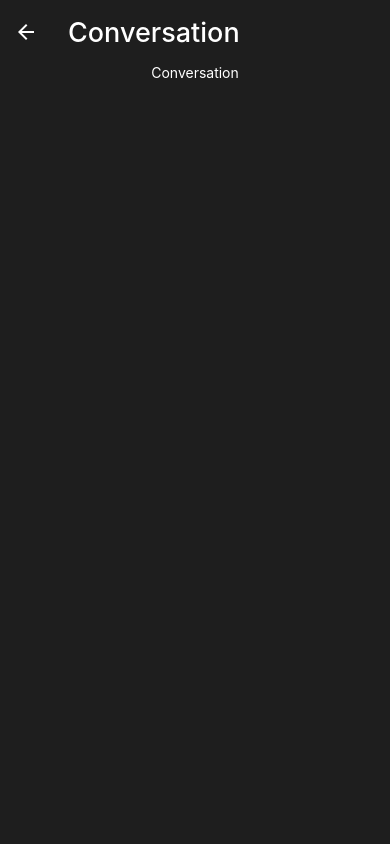
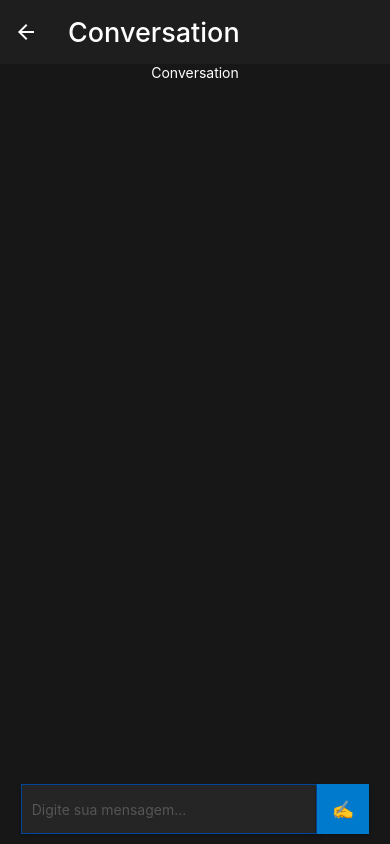
Before and after one commit to Gilbertosr5/ChatApp-frontend, a React Native app: screen /Conversation in a window 390 px wide. Built offline with nearby package versions, Linux system fonts and the light colour scheme.

Commit message:
Input Component and Conversation Screen

```diff
--- /dev/null
+++ b/src/components/Input.jsx
@@ -0,0 +1,49 @@
+import { useState } from "react";
+import { StyleSheet, TextInput } from "react-native";
+
+const Input = ({placeholder, width, height, type})=>{
+    const [text, onChangeText] = useState("");
+    const [number, onChangeNumber] = useState("");
+    if(type=="numeric"){
+        return(
+            <TextInput
+            style={[styles.input, {width: width, height: height}]}
+            value={number}
+            onChangeText={onChangeNumber}
+            placeholder={placeholder}
+            placeholderTextColor="#555"
+            keyboardType="numeric"
+          />
+        )
+    }else{
+        return(
+            <TextInput
+                style={[styles.input, {width: width, height: height }]}
+                value={text}
+                onChangeText={onChangeText}
+                placeholder={placeholder}
+                placeholderTextColor="#555"
+              />
+        )
+    }
+}
+
+export default Input;
+
+const styles = StyleSheet.create({
+    input: {
+        borderWidth: 1,
+        borderColor: "#004799",
+        padding: 10,
+        backgroundColor: "#252526",
+        shadowColor: "#000",
+        shadowOffset: {
+          width: 0,
+          height: 2,
+        },
+        shadowOpacity: 0.25,
+        shadowRadius: 3.84,
+        elevation: 5,
+        color: "white",
+      },
+})
--- a/src/screens/Conversation/index.jsx
+++ b/src/screens/Conversation/index.jsx
@@ -1,9 +1,17 @@
-import { View, Text, StyleSheet } from "react-native";
+import { View, Text, StyleSheet, Pressable } from "react-native";
+import Input from "../../components/input";
 
 const Conversation = () => {
   return (
     <View style={styles.homeContainer}>
       <Text style={{ color: "white" }}>Conversation</Text>
+      <View style={styles.messagesContainer}></View>
+      <View style={styles.writeContainer}>
+        <Input width={"80%"} height={50} placeholder="Digite sua mensagem..." />
+        <Pressable style={styles.joinButton} >
+          <Text style={styles.joinButtonText}>✍</Text>
+        </Pressable>
+      </View>
     </View>
   );
 };
@@ -12,8 +20,37 @@ export default Conversation;
 
 const styles = StyleSheet.create({
   homeContainer: {
-    backgroundColor: "#1E1E1E",
+    backgroundColor: "#171717",
     flex: 1,
     alignItems: "center",
   },
+  messagesContainer:{
+    flex:1
+  },
+  writeContainer:{
+    padding:10,
+    width:"100%",
+    flexDirection:"row",
+    justifyContent:"center"
+  },
+  joinButton: {
+    backgroundColor: "#007ACC",
+    shadowColor: "#000",
+    shadowOffset: {
+      width: 0,
+      height: 2,
+    },
+    shadowOpacity: 0.25,
+    shadowRadius: 3.84,
+
+    elevation: 5,
+    justifyContent:"center",
+    alignItems:"center",
+    paddingHorizontal:15,
+  },
+  joinButtonText: {
+    color: "#FFF",
+    fontWeight: "bold",
+    fontSize: 18
+  },
 });
--- a/src/screens/Home/index.jsx
+++ b/src/screens/Home/index.jsx
@@ -1,10 +1,7 @@
-import React from "react";
-import { View, Text, StyleSheet, TextInput, Pressable } from "react-native";
+import { View, Text, StyleSheet, Pressable } from "react-native";
+import Input from "../../components/input";
 
 const Home = ({ navigation }) => {
-  const [text, onChangeText] = React.useState("");
-  const [number, onChangeNumber] = React.useState("");
-
   return (
     <View style={styles.homeContainer}>
       <Text style={{ color: "#FFF", fontWeight: "bold", fontSize: 26 }}>
@@ -13,24 +10,11 @@ const Home = ({ navigation }) => {
       <View style={{ alignItems: "center" }}>
         <View style={styles.inputContainer}>
           <Text style={{ color: "#007ACC" }}>Username</Text>
-          <TextInput
-            style={styles.input}
-            value={text}
-            onChangeText={onChangeText}
-            placeholder="Insira seu nome de usuário"
-            placeholderTextColor="#555"
-          />
+          <Input width="100%" height={50} placeholder="Insira seu nome de usuário" />
         </View>
         <View style={styles.inputContainer}>
           <Text style={{ color: "#007ACC" }}>Sala</Text>
-          <TextInput
-            style={styles.input}
-            value={number}
-            onChangeText={onChangeNumber}
-            placeholder="Insira o número da sala"
-            placeholderTextColor="#555"
-            keyboardType="numeric"
-          />
+          <Input width="100%" height={50} placeholder="Insira o número da sala" type="numeric" />
         </View>
         <Pressable style={styles.joinButton} onPress={joinConversation}>
           <Text style={styles.joinButtonText}>Entrar</Text>
@@ -54,23 +38,6 @@ const styles = StyleSheet.create({
     justifyContent: "space-around",
   },
   inputContainer: { width: 300, marginBottom: 20 },
-  input: {
-    height: 50,
-    borderWidth: 1,
-    borderColor: "#004799",
-    padding: 10,
-    backgroundColor: "#252526",
-    width: "100%",
-    shadowColor: "#000",
-    shadowOffset: {
-      width: 0,
-      height: 2,
-    },
-    shadowOpacity: 0.25,
-    shadowRadius: 3.84,
-    elevation: 5,
-    color: "white",
-  },
   joinButton: {
     marginTop: 40,
     backgroundColor: "#007ACC",
```
